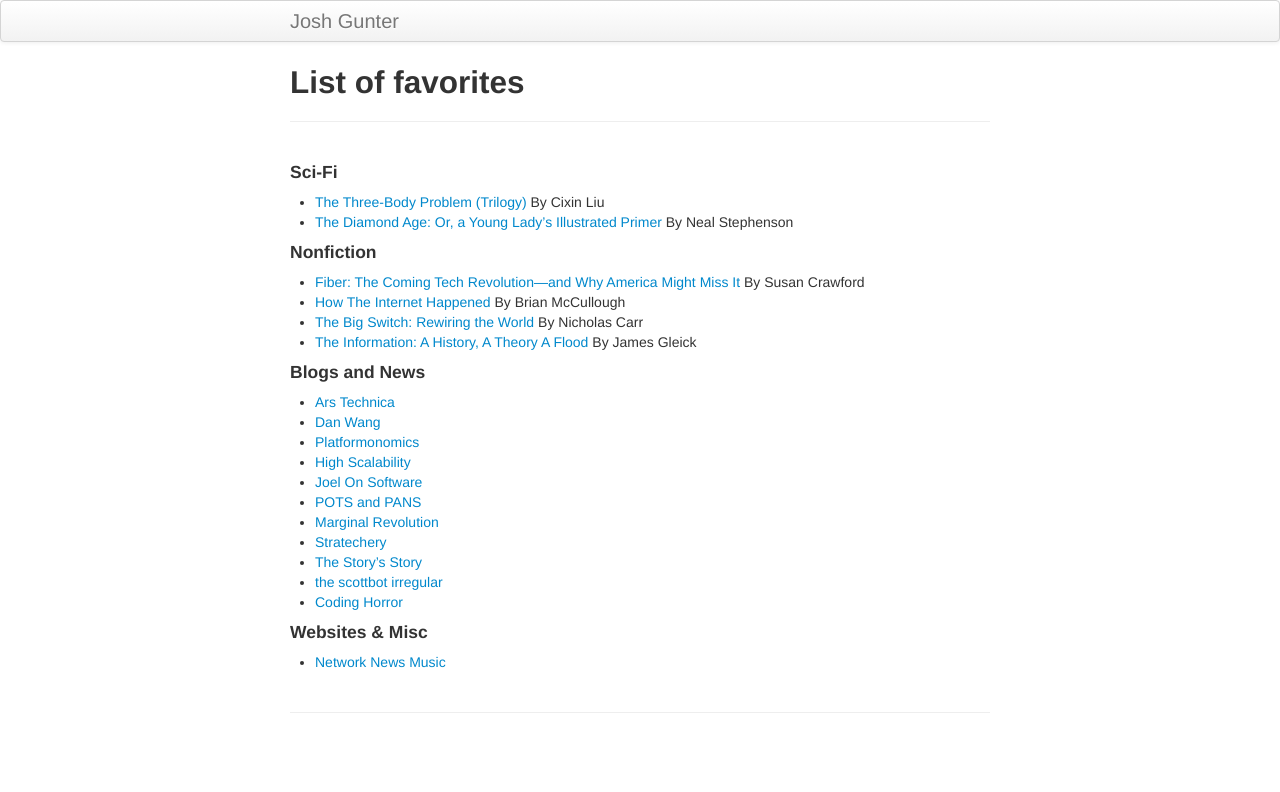
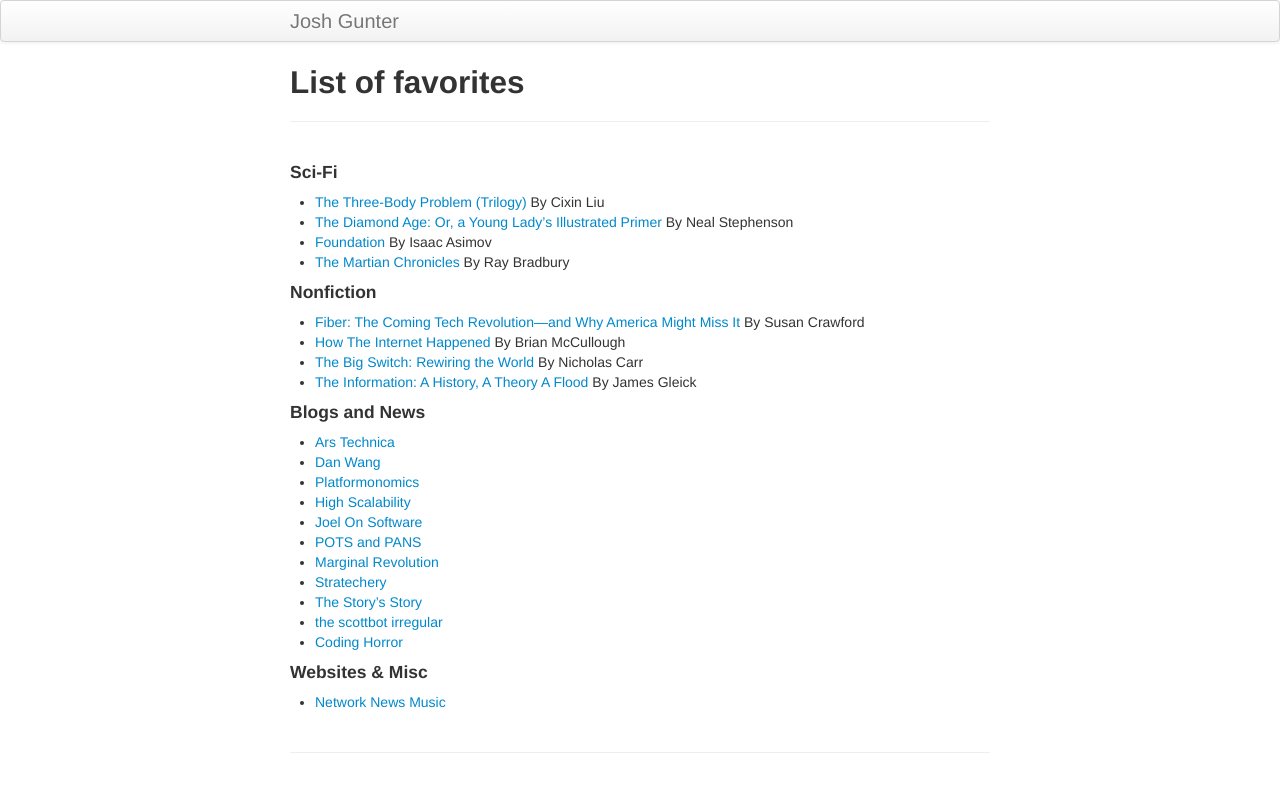
Before and after one commit to joshgunter/gunter_website, a Jekyll site: the page built from index.md, in a window 1280 px wide. Shown: the top 792 px of the page. Built offline with Jekyll 4.4.1, drawn with Linux system fonts in a browser that asks for light colours.

Commit message:
Add February books

```diff
--- a/index.md
+++ b/index.md
@@ -7,6 +7,8 @@ description: Some lists of things I find interesting.
 #### Sci-Fi
 - [The Three-Body Problem (Trilogy)](pages/three-body.html) By Cixin Liu
 - [The Diamond Age: Or, a Young Lady's Illustrated Primer](pages/diamond-age.html) By Neal Stephenson
+- [Foundation](pages/foundation.html) By Isaac Asimov
+- [The Martian Chronicles](pages/martain-chronicles.html) By Ray Bradbury
 
 #### Nonfiction
 - [Fiber: The Coming Tech Revolution―and Why America Might Miss It](pages/fiber.html) By Susan Crawford
```
